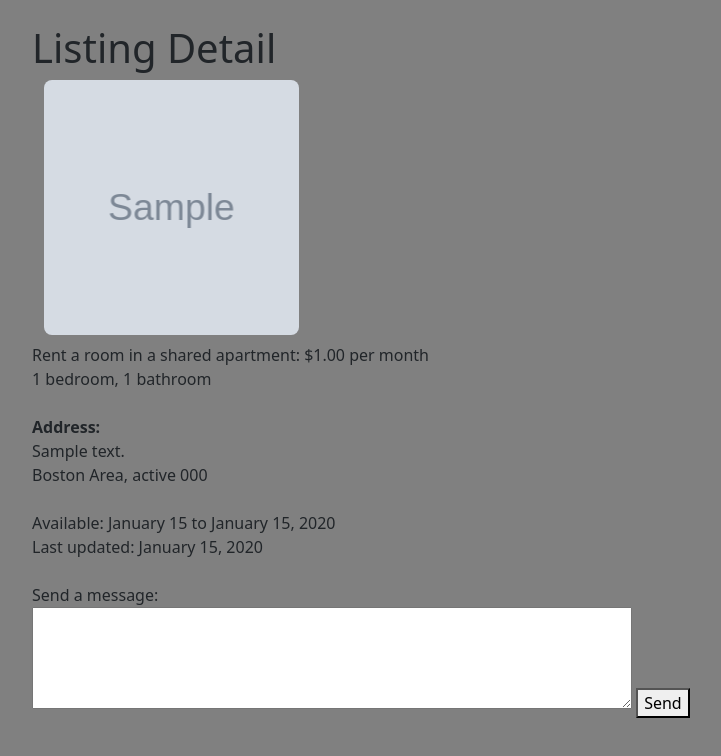
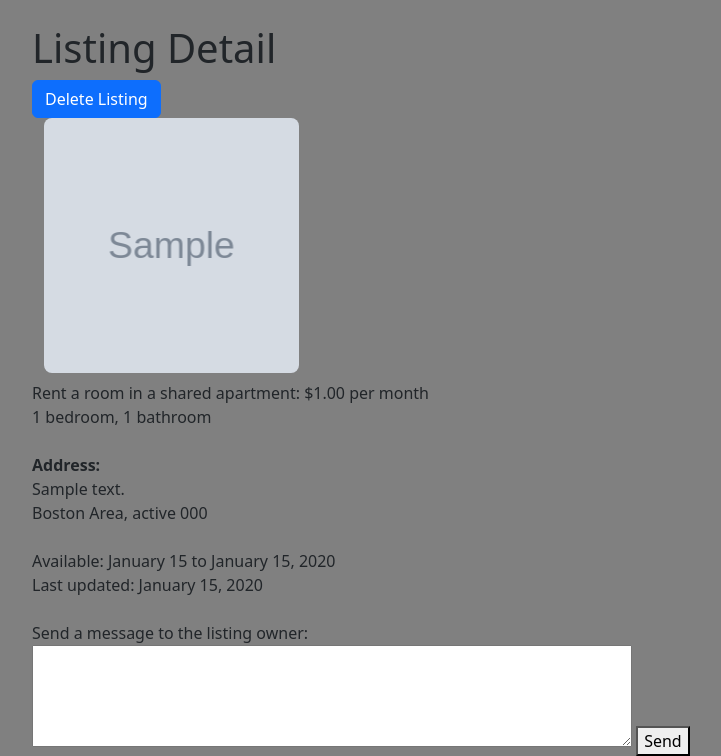
Before and after one commit to caribbean-apple/housing, a Django app: page /listing/1/ in a window 1280 px wide. Shown: the part 56-812 px from the top of the page, without its empty margins (50-771 px from the left). Before the commit the page ends 774 px from the top, so only its background shows below. Run offline with Django 4.2, Linux system fonts and the light colour scheme; a user stored in the database is signed in; tables that the repository leaves empty hold one stand-in row (values such as "Sample post"); grey boxes marked "Sample" are stand-in pictures.

Commit message:
Add feature to delete existing listing

```diff
--- a/sublets/static/sublets/css/layout.css
+++ b/sublets/static/sublets/css/layout.css
@@ -2,3 +2,7 @@ body {
     /* temporary background color to reduce screen glare */
     background-color:rgb(128, 128, 128)
 }
+
+.error-message-container {
+    color: red;
+}
--- a/sublets/templates/sublets/listing.html
+++ b/sublets/templates/sublets/listing.html
@@ -9,7 +9,12 @@ Sublets - Listing Detail
 {% endblock head %}
 
 {% block body %}
-<h1>Listing Detail</h1>
+<div class="listing-page-header"><h1>Listing Detail</h1>
+<button id="listing-delete-button"
+data-listing-id="{{listing.id}}"
+type="button" class="btn btn-primary">Delete Listing</button>
+</div>
+<div class="error-message-container"></div>
 
 
 <div class="container-fluid">
@@ -39,10 +44,36 @@ Sublets - Listing Detail
     <input type="hidden" name="listing_id" value={{ listing.id }}>
     {{ send_message_form.non_field_errors }}
     {{ send_message_form.body.errors }}
-    <label for="{{ send_message_form.body.id_for_label }}">Send a message:</label><br>
+    <label for="{{ send_message_form.body.id_for_label }}">Send a message to the listing owner:</label><br>
     {{ send_message_form.body }}
   {% endif %}
   <button type="submit">Send</button>
   </form>
+  <script>
+    const button = document.getElementById('listing-delete-button');
+    button.addEventListener('click', () => {
+      if (confirm('Are you sure you want to delete your listing?')) {
+        const listingId = button.dataset.listingId;
+        fetch(`/listing/${listingId}`, {
+          method: 'DELETE',
+          headers: {
+            'X-CSRFToken': '{{ csrf_token }}'
+          }
+        })
+        .then(response => {
+          if (!response.ok) {
+            throw new Error('Got error while deleting listing.');
+          }
+          window.location.href = '/';
+        })
+        .catch(error => {
+          console.error("Caught error:", error);
+          const errorContainer = document.querySelector('.error-message-container');
+          errorContainer.innerHTML = error.message;
+        });
+      }
+    });
+
+  </script>
 </div>
 {% endblock body %}
--- a/sublets/urls.py
+++ b/sublets/urls.py
@@ -12,4 +12,5 @@ urlpatterns = [
     path("create/", views.create, name="create"),
     path("message/", views.messages, name="messages"),
     path("send-message", views.send_message, name="send_message"),
+    path("profile/", views.profile, name="profile"),
 ]
--- a/sublets/views.py
+++ b/sublets/views.py
@@ -3,20 +3,51 @@ from django.contrib.auth import login, logout, authenticate
 from django.contrib.auth.decorators import login_required
 from django.views.decorators.http import require_POST
 from django.shortcuts import render, redirect, get_object_or_404
-from django.http import HttpResponse
+from django.http import HttpResponse, HttpResponseForbidden, JsonResponse
 from django.core.paginator import Paginator
 from django.urls import reverse
 from .forms import UserRegistrationForm, LoginForm, ListingForm, SearchForm, SendMessageForm
 from .models import User, Listing, ListingPicture, Message
 
 # Create your views here.
+def profile(request):
+    # user = request.user
+    # listings = Listing.objects.filter(created_by=user)
+    # context = {
+    #     'listings': listings
+    # }
+    return render(request, 'sublets/profile.html', context)
+
 def listing(request, listing_id):
     form = SendMessageForm(request.POST or None)
-    if request.user.is_authenticated and request.method == "POST":
+
+    if request.method == "POST":
+        # Form to send message to listing owner
+        if not request.user.is_authenticated:
+            return HttpResponseForbidden("You must be logged in to send a message.")
         if form.is_valid():
             # Handle form submission, then refresh page
             form.process_and_save(sender=request.user)
             return redirect('listing', listing_id=listing_id)
+
+    elif request.method == "DELETE":
+        # Form for user to delete own listing
+        breakpoint()
+        listing_object = get_object_or_404(Listing, pk=listing_id)
+        if not request.user.is_authenticated:
+            return JsonResponse(
+                {'error': 'You must be logged in to delete a listing.'},
+                status=403)
+        if listing_object.created_by != request.user:
+            return JsonResponse(
+                {'error': "You are not allowed to \
+                 delete another user's listing."},
+                status=403)
+        listing_object.delete()
+        return JsonResponse(
+            {'message': 'Successfully deleted listing.'},
+            status=200)
+
     listing_object = get_object_or_404(Listing, pk=listing_id)
     pictures = ListingPicture.objects.filter(listing=listing_object)
     context = {
```
Also changed, not shown: sublets/templates/sublets/profile.html (added).
